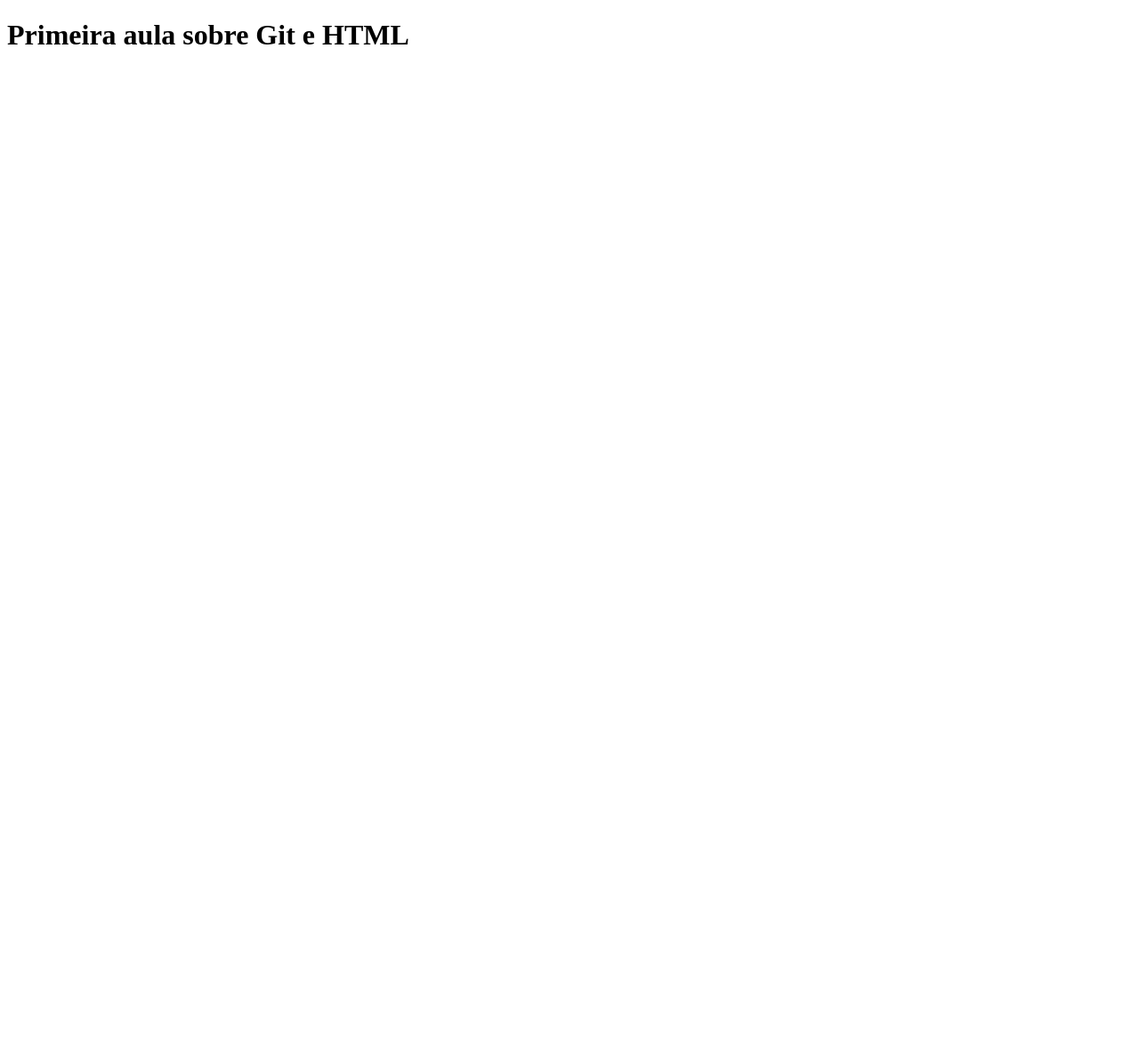
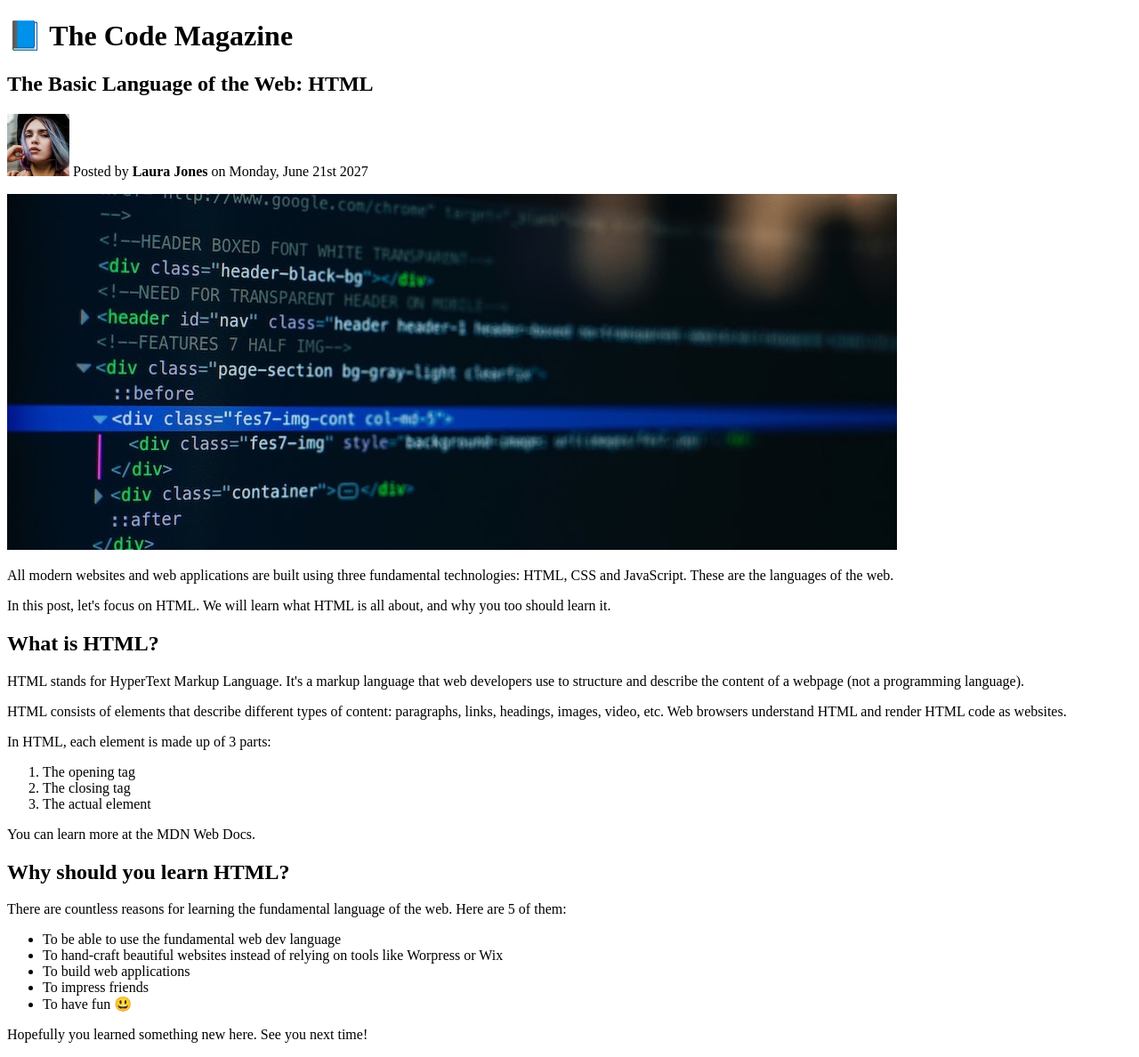
Before and after one commit to EzequielMagalhaes/api-udf, a plain HTML site: page index.html in a window 1280 px wide. Shown: the whole page at 89% size. Before the commit the page ends 800 px from the top, so only its background shows below. Drawn offline with Linux system fonts and the light colour scheme.

Commit message:
feat: Creating HTML template

```diff
--- a/index.html
+++ b/index.html
@@ -1,11 +1,38 @@
 <!DOCTYPE html>
-<html lang="en">
-<head>
-    <meta charset="UTF-8">
-    <meta name="viewport" content="width=device-width, initial-scale=1.0">
-    <title>Aula 01</title>
-</head>
-<body>
-    <h1>Primeira aula sobre Git e HTML</h1>
-</body>
+
+<html>
+  <head></head>
+
+  <body>
+    <h1>📘 The Code Magazine</h1>
+    <h2>The Basic Language of the Web: HTML</h2>
+      <p>
+        <img src="/laura-jones.jpg" alt="foto-laura" style="height: 70px;">
+        Posted by <strong>Laura Jones</strong> on Monday, June 21st 2027
+      </p>
+      <img src="/post-img.jpg" alt="img1" srcset="">
+      <p>All modern websites and web applications are built using three fundamental technologies: HTML, CSS and JavaScript. These are the languages of the web.</p>
+      <p>In this post, let's focus on HTML. We will learn what HTML is all about, and why you too should learn it.</p>
+
+    <h2>What is HTML?</h2>
+      <p>HTML stands for HyperText Markup Language. It's a markup language that web developers use to structure and describe the content of a webpage (not a programming language).</p>
+      <p>HTML consists of elements that describe different types of content: paragraphs, links, headings, images, video, etc. Web browsers understand HTML and render HTML code as websites.</p>
+      <p>In HTML, each element is made up of 3 parts:</p>
+      <ol>
+        <li>The opening tag</li>
+        <li>The closing tag</li>
+        <li>The actual element</li>
+      </ol>
+      <p>You can learn more at the MDN Web Docs.</p>
+    <h2>Why should you learn HTML?</h2>
+      <p>There are countless reasons for learning the fundamental language of the web. Here are 5 of them:</p>
+      <ul>
+        <li>To be able to use the fundamental web dev language</li>
+        <li>To hand-craft beautiful websites instead of relying on tools like Worpress or Wix</li>
+        <li>To build web applications</li>
+        <li>To impress friends</li>
+        <li>To have fun 😃</li>
+      </ul>
+      <p>Hopefully you learned something new here. See you next time!</p>
+  </body>
 </html>
```
Also changed, not shown: challenges.jpg (added), content.txt (added), laura-jones.jpg (added), objetivo.png (added), post-img.jpg (added), related-1.jpg (added), related-2.jpg (added), related-3.jpg (added).
